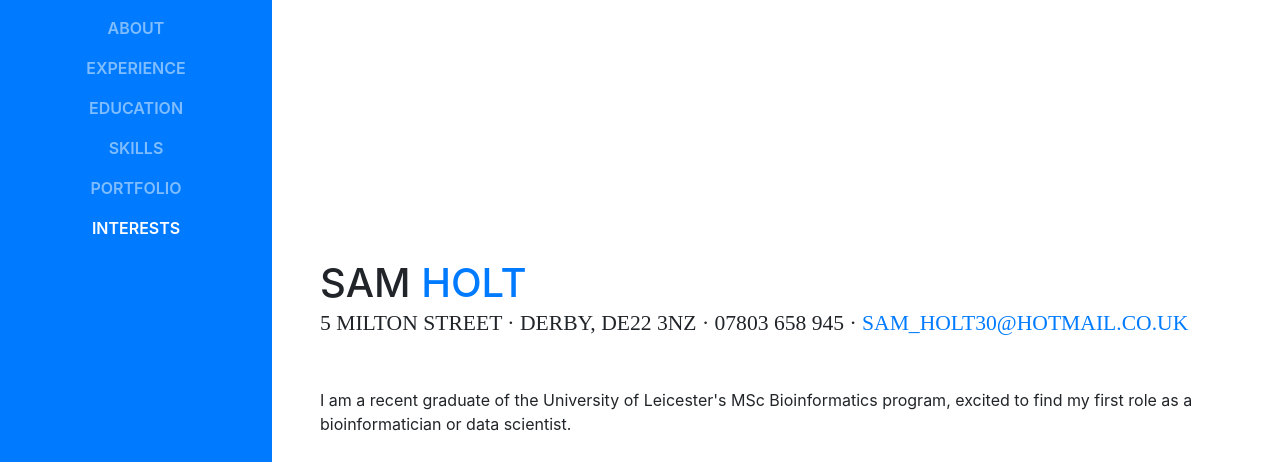
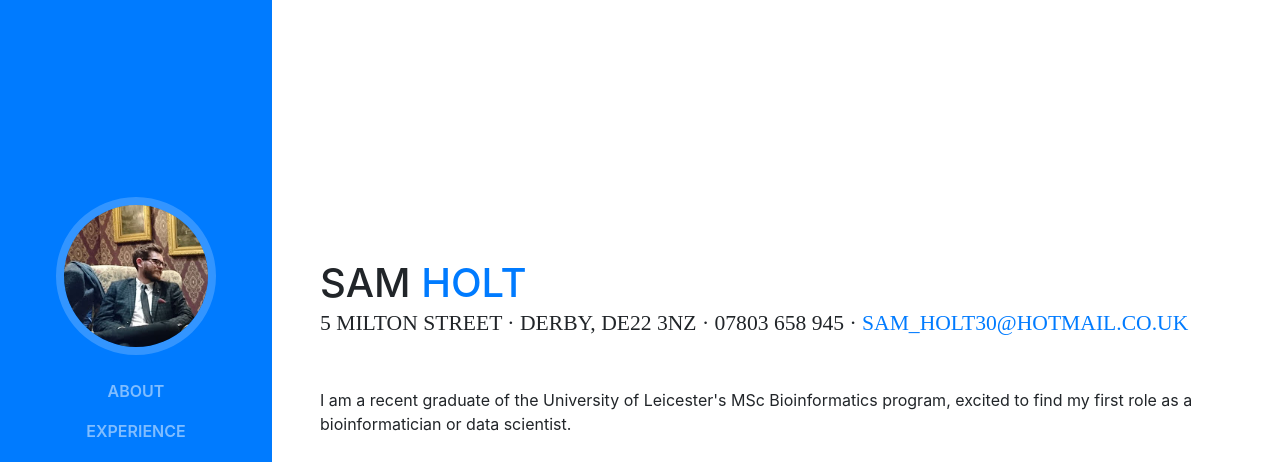
Before and after one commit to sholt6/sholt6.github.io, a website with bundled scripts: page index.html in a window 1280 px wide. Shown: the top 462 px of the page. Built offline with nearby package versions, Linux system fonts and the light colour scheme; a web font is replaced by a local one.

Commit message:
Put photo back in

```diff
--- a/index.html
+++ b/index.html
@@ -28,6 +28,12 @@
   <body id="page-top">
 
     <nav class="navbar navbar-expand-lg navbar-dark bg-primary fixed-top" id="sideNav">
+      <a class="navbar-brand js-scroll-trigger" href="#page-top">
+
+        <span class="d-none d-lg-block">
+          <img class="img-fluid img-profile rounded-circle mx-auto mb-2" src="img/profile.jpg" alt="">
+        </span>
+      </a>
       <button class="navbar-toggler" type="button" data-toggle="collapse" data-target="#navbarSupportedContent" aria-controls="navbarSupportedContent" aria-expanded="false" aria-label="Toggle navigation">
         <span class="navbar-toggler-icon"></span>
       </button>
```
